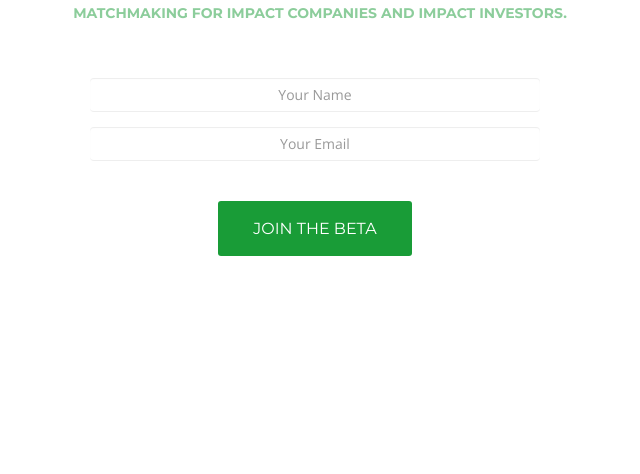
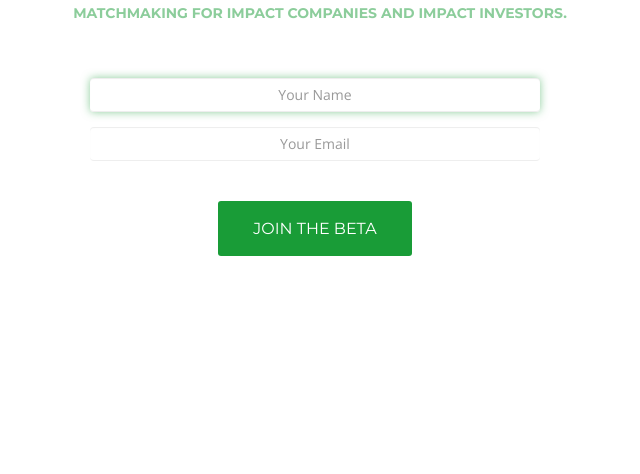
Before and after one commit to aoprojects/Fund-Impact-squeeze-page, a plain HTML site: page index.html in a window 1280 px wide. Shown: the part 326-800 px from the top of the page, without its empty margins (325-965 px from the left). Drawn offline with nearby package versions, Linux system fonts and the light colour scheme.

Commit message:
add autofocus to first field

```diff
--- a/index.html
+++ b/index.html
@@ -74,7 +74,7 @@
         <div class="animated fadeInUp delay-1s form-group">
           <label class="hidden" for="agilefield-2">Name</label>
           <div>
-            <input maxlength="250" id="agilefield-2" name="first_name" type="text" placeholder="Your Name" class="form-control">
+            <input maxlength="250" id="agilefield-2" name="first_name" type="text" placeholder="Your Name" class="form-control" autofocus>
           </div>
           <div class="agile-custom-clear"></div>
         </div>
@@ -92,6 +92,7 @@
           <label>&nbsp;</label>
           <div class="agile-field">
             <button type="submit" class="link animated fadeInUp delay-1s">Join The Beta</button>
+            <!-- todo make the fields clear after submit -->
             <br><span id="agile-error-msg"></span>
             <!-- TODO change colors of button -->
           </div>
```
